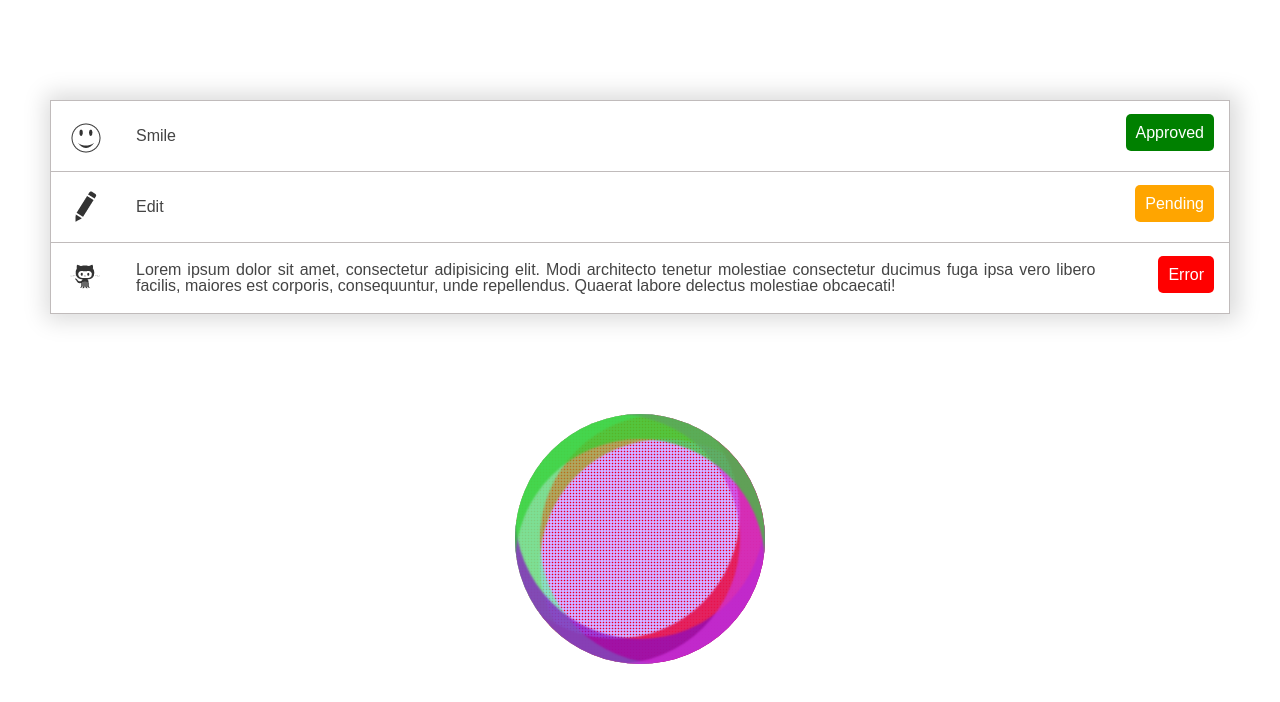
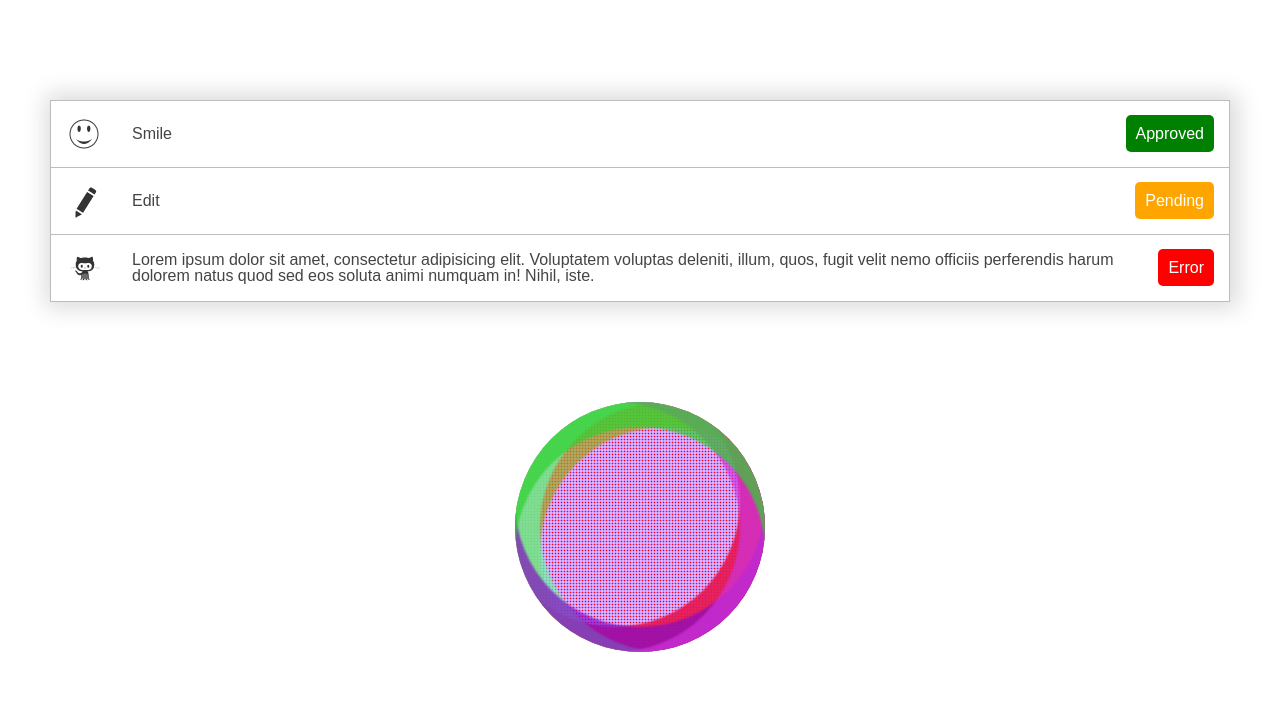
Before and after one commit to SAnastasiia/level-up-homeworks, a website: page public/views/css/homework-6/index.html in a window 1280 px wide. Drawn offline with Linux system fonts and the light colour scheme.

Commit message:
change HW6

```diff
--- a/public/views/css/homework-6/css/style.css
+++ b/public/views/css/homework-6/css/style.css
@@ -16,66 +16,65 @@ body {
   min-height: 100%;
 }
 .content {
+  height: 100%;
   flex: 1 0 auto;
 }
 .main {
   padding: 100px 50px;
+
 }
 .box {
   box-shadow: 2px 0px 22px 6px rgba(0, 0, 0, 0.15);
-  display: table;
   border:1px solid rgba(130, 120, 120, 0.5);
   border-bottom: none;
 }
 .box__line {
-  display: table-row;
+  display: table;
+  width: 100%;
+  border-bottom: 1px solid rgba(130, 120, 120, 0.5);
 }
-.sprite__box {
+.box__cell {
+  display: table-cell;
+  padding: 15px;
+  vertical-align: middle;
+}
+.box__cell--align {
+  vertical-align: baseline;
+}
+.box__cell--size {
+  width: 36px;
+}
+.sprite {
   background-image: url(SVG-icons.png);
   background-repeat: no-repeat;
-  height: 40px;
-  width: 40px;
+  height: 36px;
+  width: 36px;
   position: relative;
 }
-.sprite__box-smile {
-  background-position: -110px -36px;
+.sprite--position-smile {
+  background-position: -112px -40px;
 }
-.sprite__box-edition {
+.sprite--position-edition{
   background-position: -110px -75px;
 }
-.sprite__box-error {
+.sprite--position-error {
   background-position: 0 -150px;
-}
-.text, .status, .sprite {
-  display: table-cell;
-  border-bottom: 1px solid rgba(130, 120, 120, 0.5);
-  padding: 15px;
-}
-.border:last-child>* {
-  border-bottom: none;
 }
 .status {
   text-align: right;
-  padding-right: 15px;
-  vertical-align: top;
-  padding-top: 24px;
 }
-.text {
-  vertical-align: middle;
-  text-align: justify;
-}
-.status__info {
+.status__text {
   color: white;
   padding: 10px;
   border-radius: 5px;
 }
-.status__info--approved {
+.status__text--bcg-edit {
+  background-color: orange;
+}
+.status__text--bcg-approved {
   background-color: green;
 }
-.status__info--pending {
-  background-color: orange;
-}
-.status__info--error {
+.status__text--bcg-error {
   background-color: red;
 }
 .circle {
--- a/public/views/css/homework-6/index.html
+++ b/public/views/css/homework-6/index.html
@@ -2,7 +2,7 @@
 <html lang="en">
   <head>
     <meta charset="UTF-8" />
-    <title>HW-6</title>
+    <title>part-2</title>
     <style>
       a,abbr,acronym,address,applet,article,aside,audio,b,big,blockquote,body,canvas,caption,center,cite,code,dd,del,details,dfn,div,dl,dt,em,embed,fieldset,figcaption,figure,footer,form,h1,h2,h3,h4,h5,h6,header,hgroup,html,i,iframe,img,ins,kbd,label,legend,li,mark,menu,nav,object,ol,output,p,pre,q,ruby,s,samp,section,small,span,strike,strong,sub,summary,sup,table,tbody,td,tfoot,th,thead,time,tr,tt,u,ul,var,video{margin:0;padding:0;border:0;font:inherit;font-size:100%;vertical-align:baseline}html{line-height:1}ol,ul{list-style:none}table{border-collapse:collapse;border-spacing:0}caption,td,th{text-align:left;font-weight:400;vertical-align:middle}blockquote,q{quotes:none}blockquote:after,blockquote:before,q:after,q:before{content:"";content:none}a img{border:none}article,aside,details,figcaption,figure,footer,header,hgroup,main,menu,nav,section,summary{display:block}button,input,optgroup,select,textarea{background:0 0;border:0;padding:0;margin:0;font:inherit;color:inherit;box-shadow:none}button{height:auto;cursor:pointer}button:focus{outline:0}button::-moz-focus-inner{outline:0;border:0;padding:0}
     </style>
@@ -14,32 +14,44 @@
         <div class="main">
           <ul class="box">
             <li class="box__line">
-              <div class="sprite">
-                <div class="sprite__box sprite__box-smile"></div>
+              <div class="box__cell box__cell--size box__cell--align">
+                <div class="sprite sprite--position-smile"></div>
               </div>
+              <div class="box__cell">
                 <div class="text">Smile</div>
+              </div>
+              <div class="box__cell">
                 <div class="status">
-                <span class="status__info status__info--approved">Approved</span>
+                  <span class="status__text status__text--bcg-approved">Approved</span>
+                </div>
               </div>
             </li>
             <li class="box__line">
-              <div class="sprite">
-                <div class="sprite__box sprite__box-edition"></div>
+              <div class="box__cell box__cell--size box__cell--align">
+                <div class="sprite sprite--position-edition"></div>
               </div>
+              <div class="box__cell">
                 <div class="text">Edit</div>
+              </div>
+              <div class="box__cell">
                 <div class="status">
-                <span class="status__info status__info--pending">Pending</span>
+                  <span class="status__text status__text--bcg-edit">Pending</span>
+                </div>
               </div>
             </li>
             <li class="box__line">
-              <div class="sprite">
-                <div class="sprite__box sprite__box-error"></div>
+              <div class="box__cell box__cell--size box__cell--align">
+                <div class="sprite sprite--position-error"></div>
               </div>
+              <div class="box__cell">
                 <div class="text">
-                Lorem ipsum dolor sit amet, consectetur adipisicing elit. Modi architecto tenetur molestiae consectetur ducimus fuga ipsa vero libero facilis, maiores est corporis, consequuntur, unde repellendus. Quaerat labore delectus molestiae obcaecati!
+                  Lorem ipsum dolor sit amet, consectetur adipisicing elit. Voluptatem voluptas deleniti, illum, quos, fugit velit nemo officiis perferendis harum dolorem natus quod sed eos soluta animi numquam in! Nihil, iste.
                 </div>
+              </div>
+              <div class="box__cell">
                 <div class="status">
-                <span class="status__info status__info--error">Error</span>
+                  <span class="status__text status__text--bcg-error">Error</span>
+                </div>
               </div>
             </li>
           </ul>
```
Lines whose indentation alone changed are shown as unchanged.
